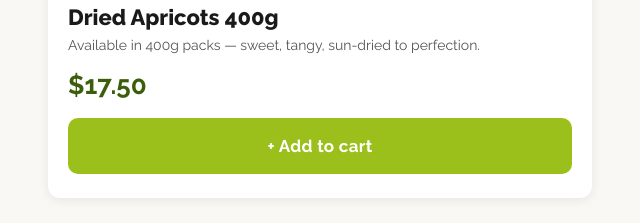
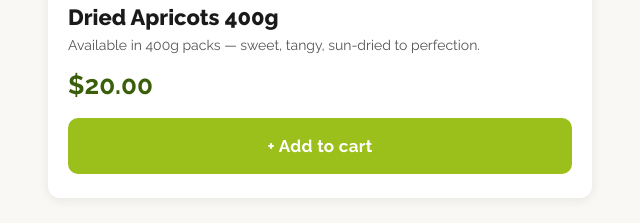
Before and after one commit to MelThomo/mypolonga-shop, a website: page index.html in a window 1280 px wide. Shown: the part 541-764 px from the top of the page, 136-776 px from the left. Drawn offline with Linux system fonts and the light colour scheme.

```diff
--- a/index.html
+++ b/index.html
@@ -1350,7 +1350,7 @@
         id:          'dried-apricots',
         name:        'Dried Apricots 400g',
         tagline:     'Available in 400g packs — sweet, tangy, sun-dried to perfection.',
-        price:       17.50,
+        price:       20.00,
         inStock:     true,
         weight:      400,
         imgFull:     'https://www.mypolongaorchard.com.au/wp-content/uploads/2024/07/Mypolonga-Orchard-Sundried-Apricot-Front.webp',
```
